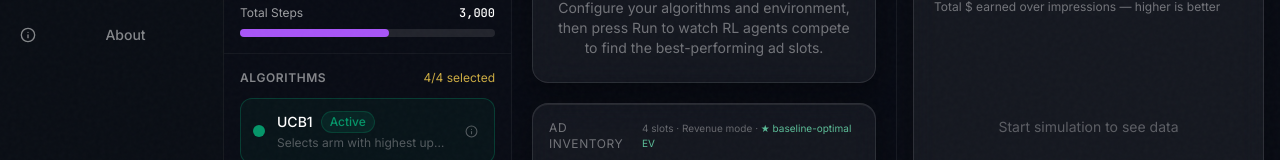
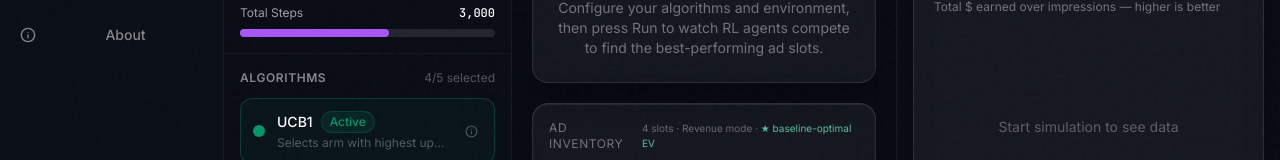
Before and after one commit to Aadi7029/Web-ad-Optimization, a React (Vite) app: page / in a window 1280 px wide. Shown: the part 191-351 px from the top of the page. Built offline with nearby package versions, Linux system fonts and the light colour scheme.

Commit message:
Exceeding the limit

```diff
--- a/src/components/controls/AlgorithmSelector.tsx
+++ b/src/components/controls/AlgorithmSelector.tsx
@@ -6,7 +6,7 @@ import { Badge } from '@/components/ui/Badge';
 import { Tooltip } from '@/components/ui/Tooltip';
 import { cn } from '@/lib/utils';
 
-const MAX_SELECTED = 4;
+const MAX_SELECTED = 5;
 
 export function AlgorithmSelector() {
   const { selectedAgentIds, toggleAgent } = useConfigStore();
--- a/src/store/configStore.ts
+++ b/src/store/configStore.ts
@@ -38,7 +38,7 @@ export const useConfigStore = create<ConfigState>((set, get) => ({
       if (selectedAgentIds.length > 1) {
         set({ selectedAgentIds: selectedAgentIds.filter(a => a !== id) });
       }
-    } else if (selectedAgentIds.length < 4) {
+    } else if (selectedAgentIds.length < 5) {
       set({ selectedAgentIds: [...selectedAgentIds, id] });
     }
   },
```
